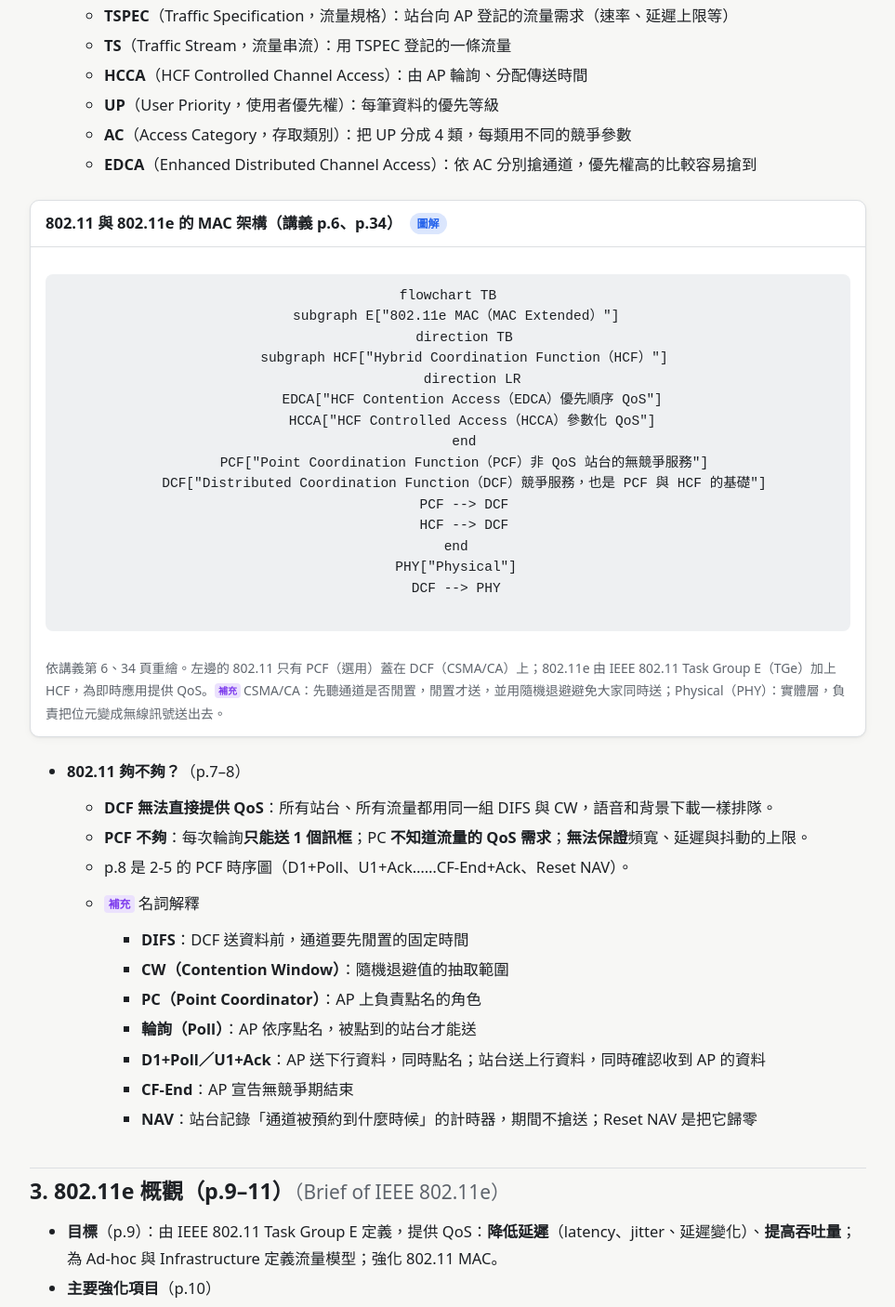
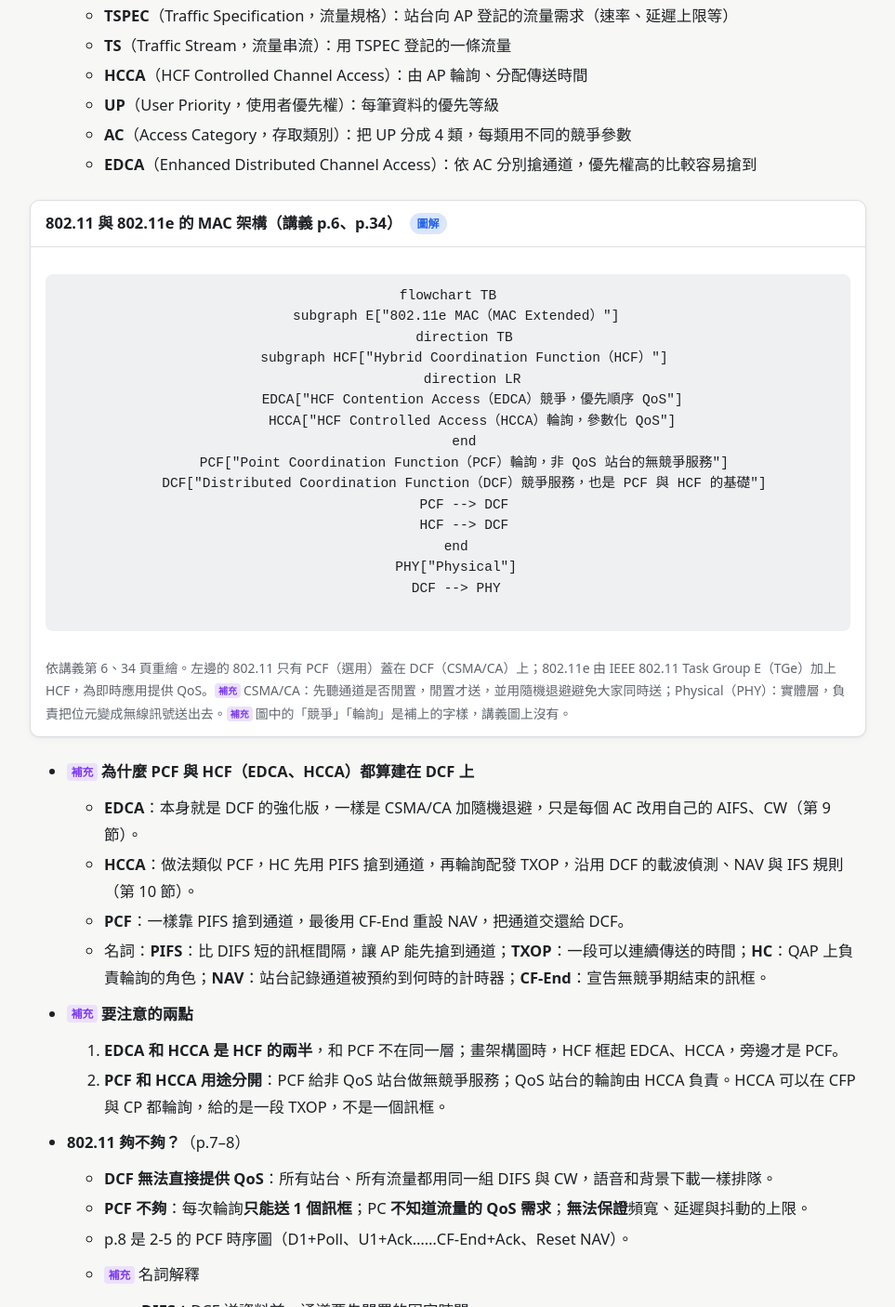
Before and after one commit to hobartXIII/-High-speed-Wireless-Local-Area-Network-Design, a plain HTML site: page ch3-80211e-qos.html in a window 1280 px wide. Shown: the part 2541-3947 px from the top of the page at 93% size, without its empty margins (4-967 px from the left). Drawn offline with Linux system fonts and the light colour scheme.

Commit message:
3：MAC 架構圖補上競爭／輪詢字樣，並說明 PCF 與 HCF 都建在 DCF 上
Co-Authored-By: Claude Opus 5.5 <noreply@anthropic.com>

```diff
--- a/ch3-80211e-qos.html
+++ b/ch3-80211e-qos.html
@@ -97,10 +97,10 @@ flowchart TB
     direction TB
     subgraph HCF["Hybrid Coordination Function（HCF）"]
       direction LR
-      EDCA["HCF Contention Access<br>（EDCA）<br>優先順序 QoS"]
-      HCCA["HCF Controlled Access<br>（HCCA）<br>參數化 QoS"]
+      EDCA["HCF Contention Access<br>（EDCA）<br>競爭，優先順序 QoS"]
+      HCCA["HCF Controlled Access<br>（HCCA）<br>輪詢，參數化 QoS"]
     end
-    PCF["Point Coordination Function（PCF）<br>非 QoS 站台的無競爭服務"]
+    PCF["Point Coordination Function（PCF）<br>輪詢，非 QoS 站台的無競爭服務"]
     DCF["Distributed Coordination Function（DCF）<br>競爭服務，也是 PCF 與 HCF 的基礎"]
     PCF --> DCF
     HCF --> DCF
@@ -108,8 +108,22 @@ flowchart TB
   PHY["Physical"]
   DCF --> PHY
     </div></div>
-    <div class="caption">依講義第 6、34 頁重繪。左邊的 802.11 只有 PCF（選用）蓋在 DCF（CSMA/CA）上；802.11e 由 IEEE 802.11 Task Group E（TGe）加上 HCF，為即時應用提供 QoS。<span class="sup">補充</span>CSMA/CA：先聽通道是否閒置，閒置才送，並用隨機退避避免大家同時送；Physical（PHY）：實體層，負責把位元變成無線訊號送出去。</div>
+    <div class="caption">依講義第 6、34 頁重繪。左邊的 802.11 只有 PCF（選用）蓋在 DCF（CSMA/CA）上；802.11e 由 IEEE 802.11 Task Group E（TGe）加上 HCF，為即時應用提供 QoS。<span class="sup">補充</span>CSMA/CA：先聽通道是否閒置，閒置才送，並用隨機退避避免大家同時送；Physical（PHY）：實體層，負責把位元變成無線訊號送出去。<span class="sup">補充</span>圖中的「競爭」「輪詢」是補上的字樣，講義圖上沒有。</div>
   </div>
+  <ul>
+    <li><span class="sup">補充</span><b>為什麼 PCF 與 HCF（EDCA、HCCA）都算建在 DCF 上</b>
+      <ul>
+        <li><b>EDCA</b>：本身就是 DCF 的強化版，一樣是 CSMA/CA 加隨機退避，只是每個 AC 改用自己的 AIFS、CW（第 9 節）。</li>
+        <li><b>HCCA</b>：做法類似 PCF，HC 先用 PIFS 搶到通道，再輪詢配發 TXOP，沿用 DCF 的載波偵測、NAV 與 IFS 規則（第 10 節）。</li>
+        <li><b>PCF</b>：一樣靠 PIFS 搶到通道，最後用 CF-End 重設 NAV，把通道交還給 DCF。</li>
+        <li>名詞：<b>PIFS</b>：比 DIFS 短的訊框間隔，讓 AP 能先搶到通道；<b>TXOP</b>：一段可以連續傳送的時間；<b>HC</b>：QAP 上負責輪詢的角色；<b>NAV</b>：站台記錄通道被預約到何時的計時器；<b>CF-End</b>：宣告無競爭期結束的訊框。</li>
+      </ul></li>
+    <li><span class="sup">補充</span><b>要注意的兩點</b>
+      <ol>
+        <li><b>EDCA 和 HCCA 是 HCF 的兩半</b>，和 PCF 不在同一層；畫架構圖時，HCF 框起 EDCA、HCCA，旁邊才是 PCF。</li>
+        <li><b>PCF 和 HCCA 用途分開</b>：PCF 給非 QoS 站台做無競爭服務；QoS 站台的輪詢由 HCCA 負責。HCCA 可以在 CFP 與 CP 都輪詢，給的是一段 TXOP，不是一個訊框。</li>
+      </ol></li>
+  </ul>
   <ul>
     <li><b>802.11 夠不夠？</b>（p.7–8）
       <ul>
```
